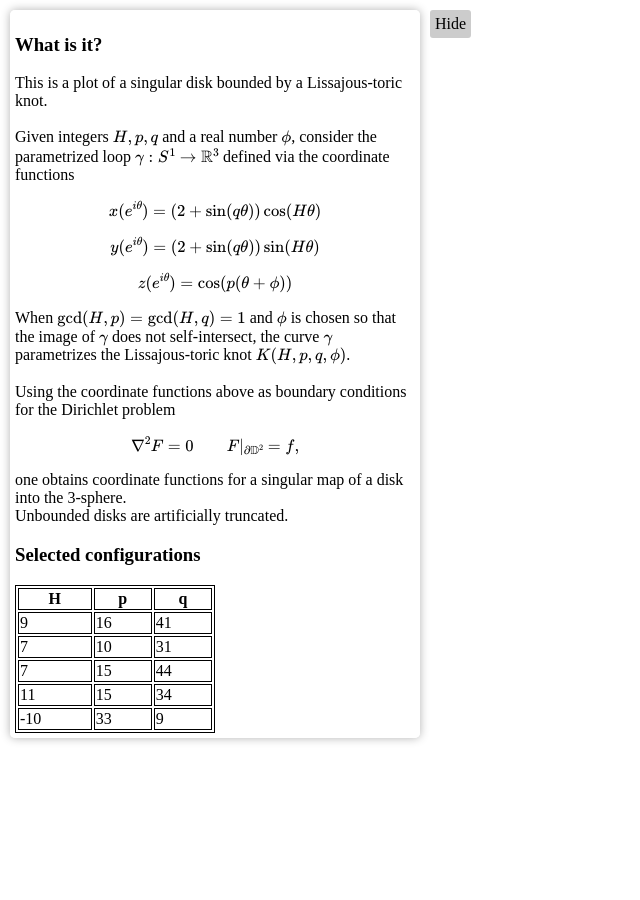
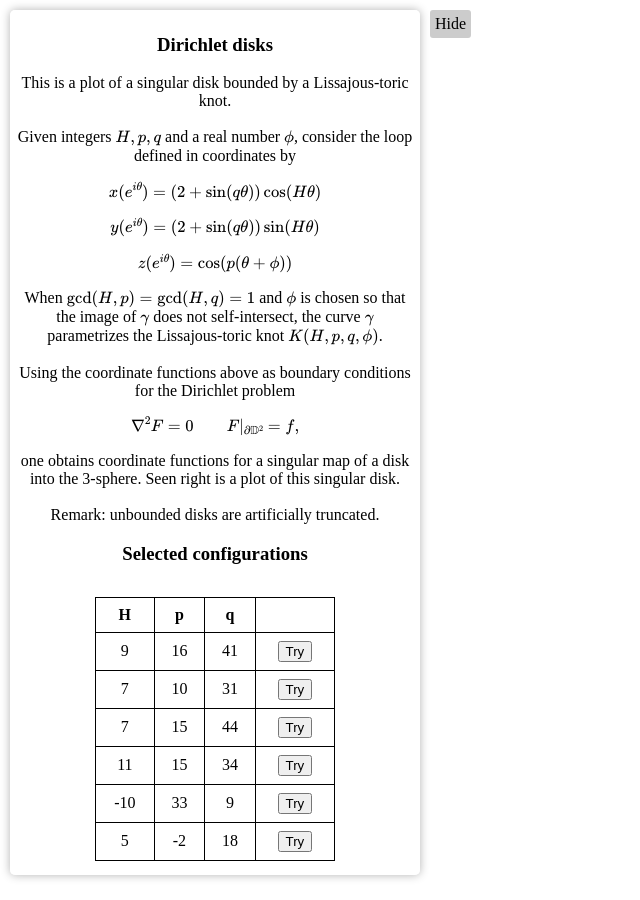
Before and after one commit to garydunkerley/garydunkerley.github.io, a Jekyll site: the page files/LTD.html, which Jekyll copies as it is, in a window 1280 px wide. Shown: the whole page, without its empty margins (0-640 px from the left). Built offline with Jekyll 4.4.1, drawn with Linux system fonts in a browser that asks for light colours; a script that is not in the unit is left out; comment, search, counter and statistics services are not loaded.

Commit message:
implment button

```diff
--- a/files/LTD.html
+++ b/files/LTD.html
@@ -17,7 +17,7 @@ for each coordinate function.
 <html>
   <head>
     <meta charset="utf-8" />
-    <title>Lissajous-toric disks</title>
+    <title>Dirichlet disks</title>
     <style>
       body {
         margin: 0;
@@ -35,10 +35,18 @@ for each coordinate function.
 		  padding: 5px;
 		  border-radius: 5px;
 		  overflow:auto;
+      text-align: center;
 		  max-height:95vh;
 		  box-shadow: 0 0 10px rgba(0, 0, 0, 0.3);
 		  z-index: 100;
 		}
+    #infobox table {
+      margin-left: auto;
+      margin-right: auto;
+      display: table;
+      width: 60%;
+    }
+
 		#toggleButton {
 		  position: absolute;
 		  top: 10px;
@@ -51,6 +59,20 @@ for each coordinate function.
 		table, th, td {
 		  border:1px solid black;
 		}
+    #infoBox {
+      width: 100%;
+      max-width: 400px;
+      margin: 0 auto;
+    }
+    #infoBox table {
+      margin: 2em auto;
+      width: 60%;
+      border-collapse: collapse;
+    }
+    #infoBox th, #infoBox td {
+      text-align: center;
+      padding: 0.5em;
+    }
     </style>
     <!-- Import map: Map the bare specifier "three" -->
     <script type="importmap">
@@ -64,51 +86,64 @@ for each coordinate function.
   <body>
 		  <div id="infoBox">
 
-				  <h3> What is it? </h3>
+				  <h3> Dirichlet disks </h3>
 				  This is a plot of a singular disk bounded by a Lissajous-toric knot. <br> <br>
-				  Given integers \(H,p,q\) and a real number \(\phi \), consider the parametrized loop \(\gamma : S^1 \rightarrow \mathbb{R}^3\) defined via the coordinate functions
+				  Given integers \(H,p,q\) and a real number \(\phi \), consider the loop defined in coordinates by
 
 				  \[x(e^{i\theta}) = (2+\sin(q\theta))\cos(H \theta)\]  \[y(e^{i\theta}) = (2+\sin(q \theta))\sin(H \theta) \]  \[z(e^{i\theta}) = \cos(p (\theta+\phi)) \]
 				When \(\gcd(H,p)=\gcd(H,q)=1\) and \(\phi\) is chosen so that the image of \(\gamma\) does not self-intersect, the curve \(\gamma\) parametrizes the Lissajous-toric knot \(K(H,p,q,\phi)\). <br> <br>
 
 				Using the coordinate functions above as boundary conditions for the Dirichlet problem
-				\[ \nabla^2 F = 0 \qquad F|_{\partial \mathbb{D}^2} = f,\] one obtains coordinate functions for a singular map of a disk into the 3-sphere.
+				\[ \nabla^2 F = 0 \qquad F|_{\partial \mathbb{D}^2} = f,\] one obtains coordinate functions for a singular map of a disk into the 3-sphere. Seen right is a plot of this singular disk.
 		<br>
-		Unbounded disks are artificially truncated.
+		<br>
+		Remark: unbounded disks are artificially truncated.
 		<br>
 				<h3> Selected configurations </h3>
-				<table style="width:50%">
+				<table id="configTable">
 				  <tr>
 					<th>H</th>
 					<th>p</th>
 					<th>q</th>
+					<th></th>
 				  </tr>
 				  <tr>
 					<td>9</td>
 					<td>16</td>
 					<td>41</td>
+					<td><button class="setParamsBtn">Try</button></td>
 				  </tr>
 				  <tr>
 					<td>7</td>
 					<td>10</td>
 					<td>31</td>
+					<td><button class="setParamsBtn">Try</button></td>
 				  </tr>
 
 				  <tr>
 					<td>7</td>
 					<td>15</td>
 					<td>44</td>
+					<td><button class="setParamsBtn">Try</button></td>
 				  </tr>
 				  <tr>
 					<td>11</td>
 					<td>15</td>
 					<td>34</td>
+					<td><button class="setParamsBtn">Try</button></td>
 				  </tr>
 				  <tr>
 					<td>-10</td>
 					<td>33</td>
 					<td>9</td>
+					<td><button class="setParamsBtn">Try</button></td>
 				  </tr>
+          <tr>
+            <td>5</td>
+            <td>-2</td>
+            <td>18</td>
+            <td><button class="setParamsBtn">Try</button></td>
+          </tr>
 				</table>
 		  </div>
 		  <script type="text/javascript" async
@@ -334,5 +377,30 @@ for each coordinate function.
         scene.add(surfaceMesh);
       }
     </script>
+    <script>
+// Attach event listeners to the Set buttons in the table
+window.addEventListener('DOMContentLoaded', function() {
+  const table = document.getElementById('configTable');
+  if (!table) return;
+  const buttons = table.getElementsByClassName('setParamsBtn');
+  for (let i = 0; i < buttons.length; i++) {
+    buttons[i].addEventListener('click', function() {
+      const row = this.parentElement.parentElement;
+      const H = parseInt(row.children[0].textContent);
+      const p = parseInt(row.children[1].textContent);
+      const q = parseInt(row.children[2].textContent);
+      if (window.params) {
+        params.H = H;
+        params.p = p;
+        params.q = q;
+        if (typeof updateModel === 'function') updateModel();
+        if (window.hController) hController.updateDisplay();
+        if (window.pController) pController.updateDisplay();
+        if (window.qController) qController.updateDisplay();
+      }
+    });
+  }
+});
+</script>
   </body>
 </html>
```
Also changed, not shown: other parts of files/LTD.html (+12 -4 lines).
